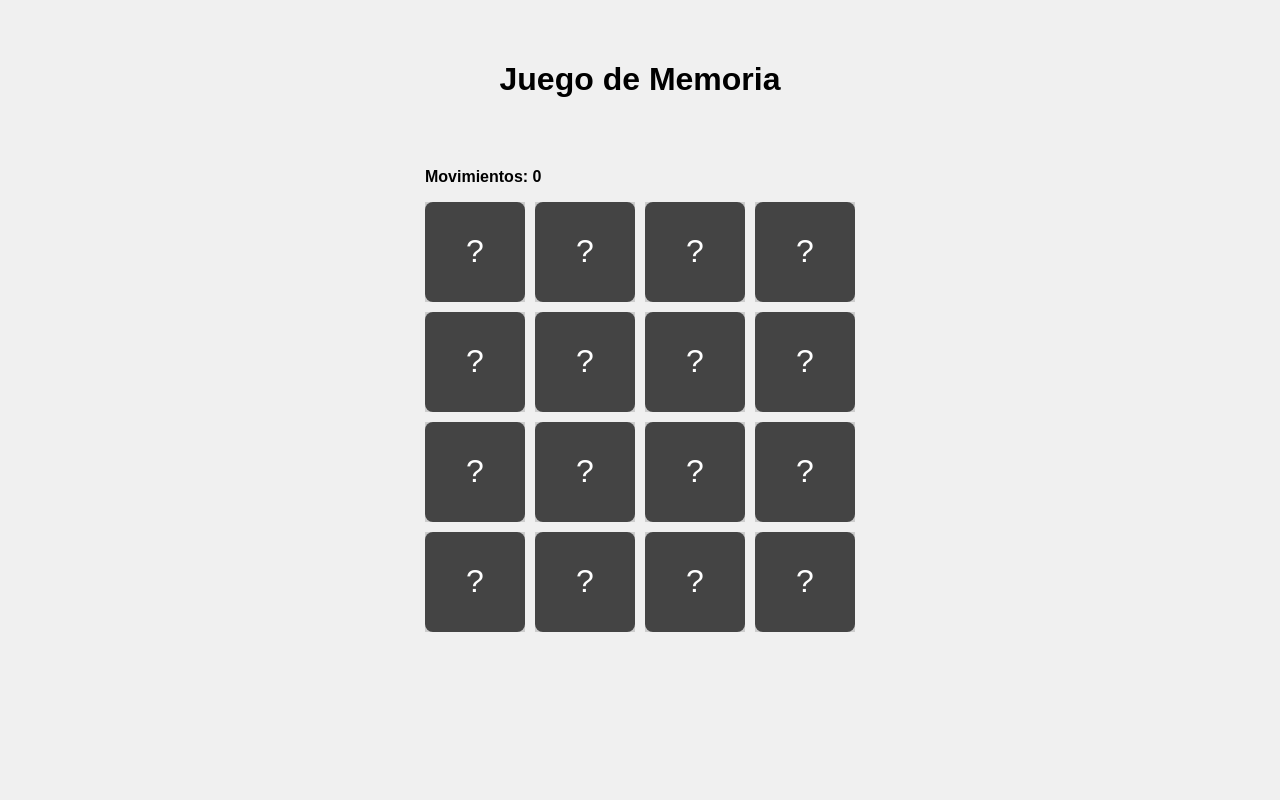
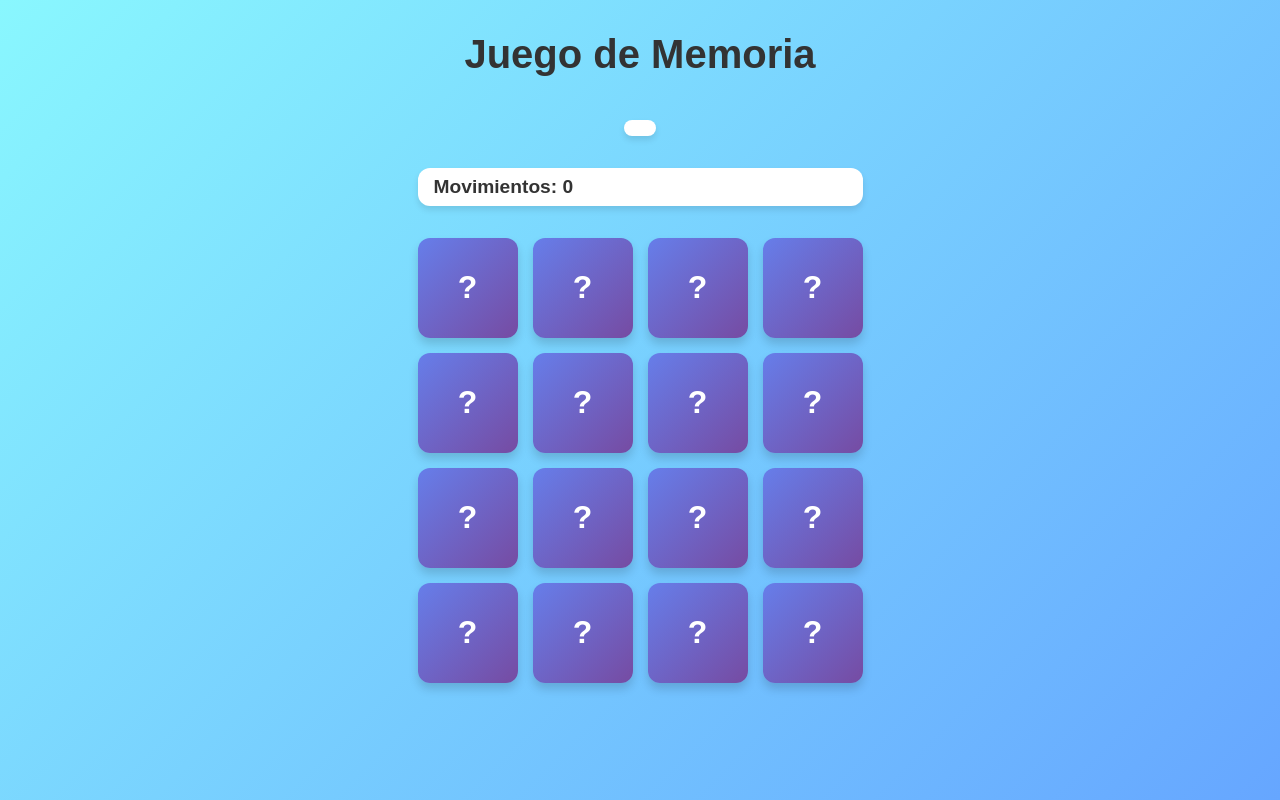
Before and after one commit to DiegoLinares11/Lab6-React, a plain HTML site: page index.html in a window 1280 px wide. Drawn offline with nearby package versions, Linux system fonts and the light colour scheme.

Commit message:
better look of the game

```diff
--- a/index.html
+++ b/index.html
@@ -5,32 +5,50 @@
   <meta name="viewport" content="width=device-width, initial-scale=1.0"/>
   <title>Juego de Memoria</title>
   <style>
-    /* CSS Grid y estilos */
+    /* General */
     body {
-      font-family: sans-serif;
+      margin: 0;
+      padding: 0;
+      min-height: 100vh;
+      font-family: 'Poppins', sans-serif;
       display: flex;
       flex-direction: column;
       align-items: center;
-      padding: 2rem;
-      background: #f0f0f0;
+      justify-content: flex-start;
+      background: linear-gradient(135deg, #89f7fe 0%, #66a6ff 100%);
     }
 
+    h1 {
+      margin-top: 2rem;
+      font-size: 2.5rem;
+      color: #333;
+    }
+
+    #status {
+      margin: 1rem 0;
+      font-weight: bold;
+      font-size: 1.2rem;
+      color: #333;
+      background: white;
+      padding: 0.5rem 1rem;
+      border-radius: 12px;
+      box-shadow: 0 4px 6px rgba(0, 0, 0, 0.1);
+    }
+
+    /* Grid */
     .grid {
       display: grid;
       grid-template-columns: repeat(4, 100px);
-      grid-gap: 10px;
+      gap: 15px;
+      margin-top: 2rem;
     }
 
+    /* Tarjetas */
     .card {
       width: 100px;
       height: 100px;
-      background-color: #ccc;
-      display: flex;
-      justify-content: center;
-      align-items: center;
-      font-size: 2rem;
+      perspective: 1000px;
       cursor: pointer;
-      perspective: 1000px;
     }
 
     .card-inner {
@@ -38,7 +56,7 @@
       width: 100%;
       height: 100%;
       transform-style: preserve-3d;
-      transition: transform 0.6s;
+      transition: transform 0.6s ease;
     }
 
     .card.flipped .card-inner {
@@ -50,27 +68,37 @@
       width: 100%;
       height: 100%;
       backface-visibility: hidden;
+      border-radius: 12px;
       display: flex;
       justify-content: center;
       align-items: center;
-      border-radius: 8px;
+      font-size: 2rem;
+      font-weight: bold;
+      box-shadow: 0 6px 10px rgba(0, 0, 0, 0.15);
     }
 
     .card-front {
-      background-color: #fff;
-      border: 2px solid #999;
+      background: white;
+      color: #333;
+      border: 2px solid #ddd;
       transform: rotateY(180deg);
     }
 
     .card-back {
-      background-color: #444;
-      color: #fff;
+      background: linear-gradient(135deg, #667eea, #764ba2);
+      color: white;
     }
+    @keyframes pop {
+    0% { transform: scale(1); }
+    50% { transform: scale(1.3); }
+    100% { transform: scale(1); }
+  }
 
-    #status {
-      margin: 1rem 0;
-      font-weight: bold;
-    }
+  .completed {
+    animation: pop 0.6s ease;
+    color: #4CAF50; /* verde bonito */
+    font-size: 1.5rem;
+  }
   </style>
 </head>
 <body>
@@ -78,12 +106,12 @@
   <div id="status"></div>
   <div id="root"></div>
 
-  <!-- React + Babel -->
+  <!-- React + Babel directamente desde internet pa no instalar nada-->
   <script src="https://unpkg.com/react@18/umd/react.development.js"></script>
   <script src="https://unpkg.com/react-dom@18/umd/react-dom.development.js"></script>
   <script src="https://unpkg.com/@babel/standalone/babel.min.js"></script>
 
-  <!-- Tu código en JSX -->
+  <!-- código en JSX -->
   <script type="text/babel">
     const CARD_VALUES = ['🍕','🎈','🐱','🎵','🌟','🎮','🍔','🚀'];
 
@@ -92,6 +120,8 @@
     }
 
     function MemoryGame() {
+      // Estado para las cartas, índices de cartas volteadas, cartas emparejadas, movimientos y estado de finalización
+      // Se inicializa el estado de las cartas, índices de cartas volteadas, cartas emparejadas, movimientos y estado de finalización
       const [cards, setCards] = React.useState([]);
       const [flippedIndices, setFlippedIndices] = React.useState([]);
       const [matched, setMatched] = React.useState([]);
@@ -131,8 +161,8 @@
 
       return (
         <>
-          <div id="status">
-            {completed ? "🎉 Juego completado 🎉" : `Movimientos: ${moves}`}
+          <div id="status" className={completed ? "completed" : ""}>
+            {completed ? `🎉 Juego completado en ${moves} movimientos 🎉` : `Movimientos: ${moves}`}
           </div>
           <div className="grid">
             {cards.map((card, index) => {
```
